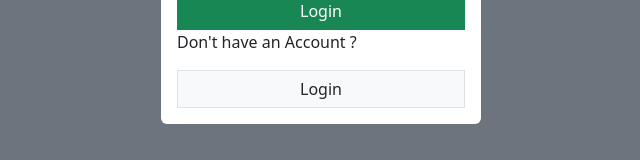
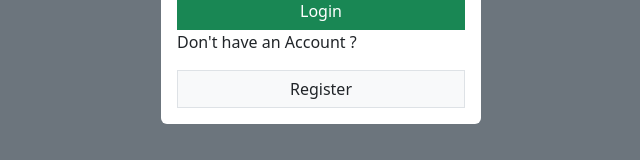
Before and after one commit to tanmayy-01/User_Auth_Using_React_Node_JWT, a React (Vite) app in the folder client/: page /login in a window 1280 px wide. Shown: the part 451-611 px from the top of the page, without its empty margins (319-959 px from the left). Built offline with nearby package versions, Linux system fonts and the light colour scheme.

Commit message:
crete jwt token

```diff
--- a/client/src/Login.jsx
+++ b/client/src/Login.jsx
@@ -9,7 +9,7 @@
     const [password, setPassword] = useState()
     const navigate = useNavigate()
 
-    axios.defaults.withCredentials = true;
+   // axios.defaults.withCredentials = true;
 
     const handleSubmit = (e) => {
         e.preventDefault();
@@ -57,7 +57,7 @@
                     <button type="submit" className="btn btn-success w-100 rounded-0">Login</button>
                     </form>
                     <p>Don't have an Account ?</p>
-                    <Link to="/register" className="btn btn-default border w-100 bg-light rounded-0 text-decoration-none">Login</Link>
+                    <Link to="/register" className="btn btn-default border w-100 bg-light rounded-0 text-decoration-none">Register</Link>
 
             </div>
         </div>
```
Also changed, not shown: 1 other file (tests, documents, lock files or other folders).
